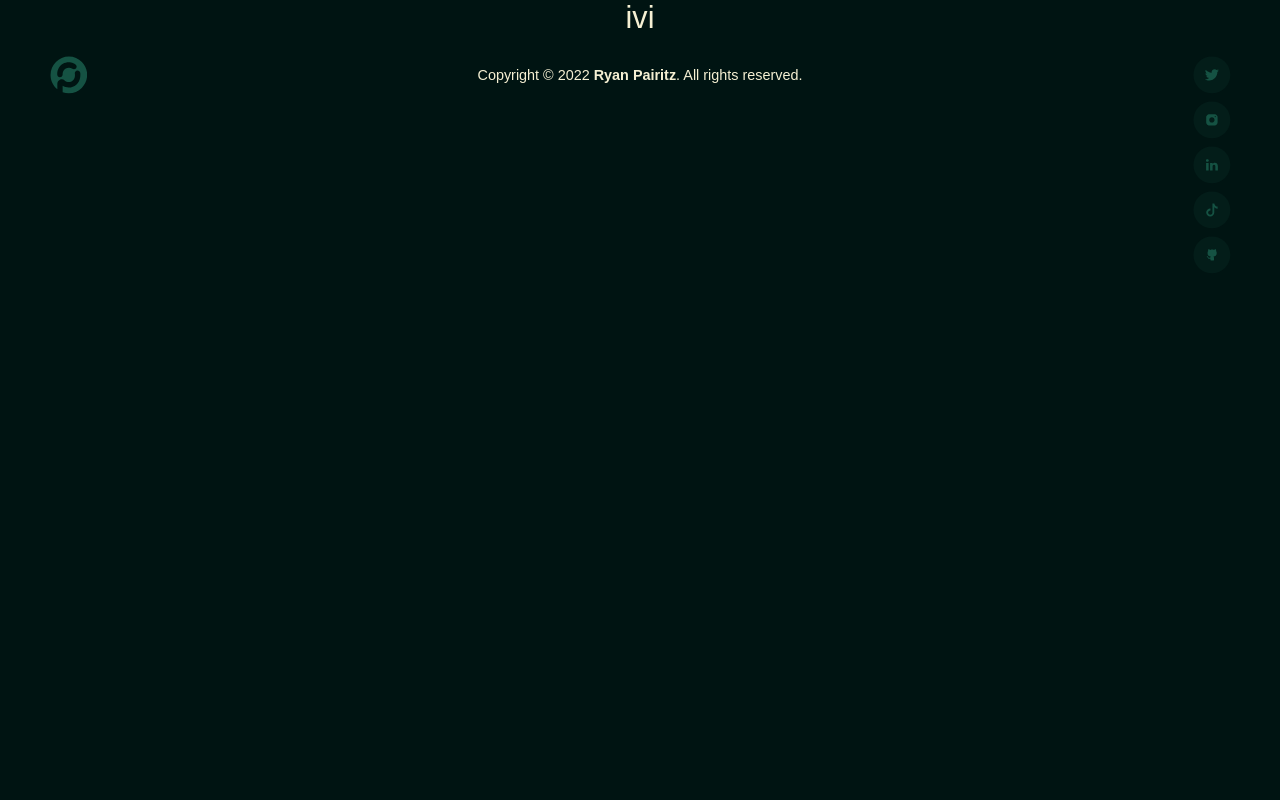
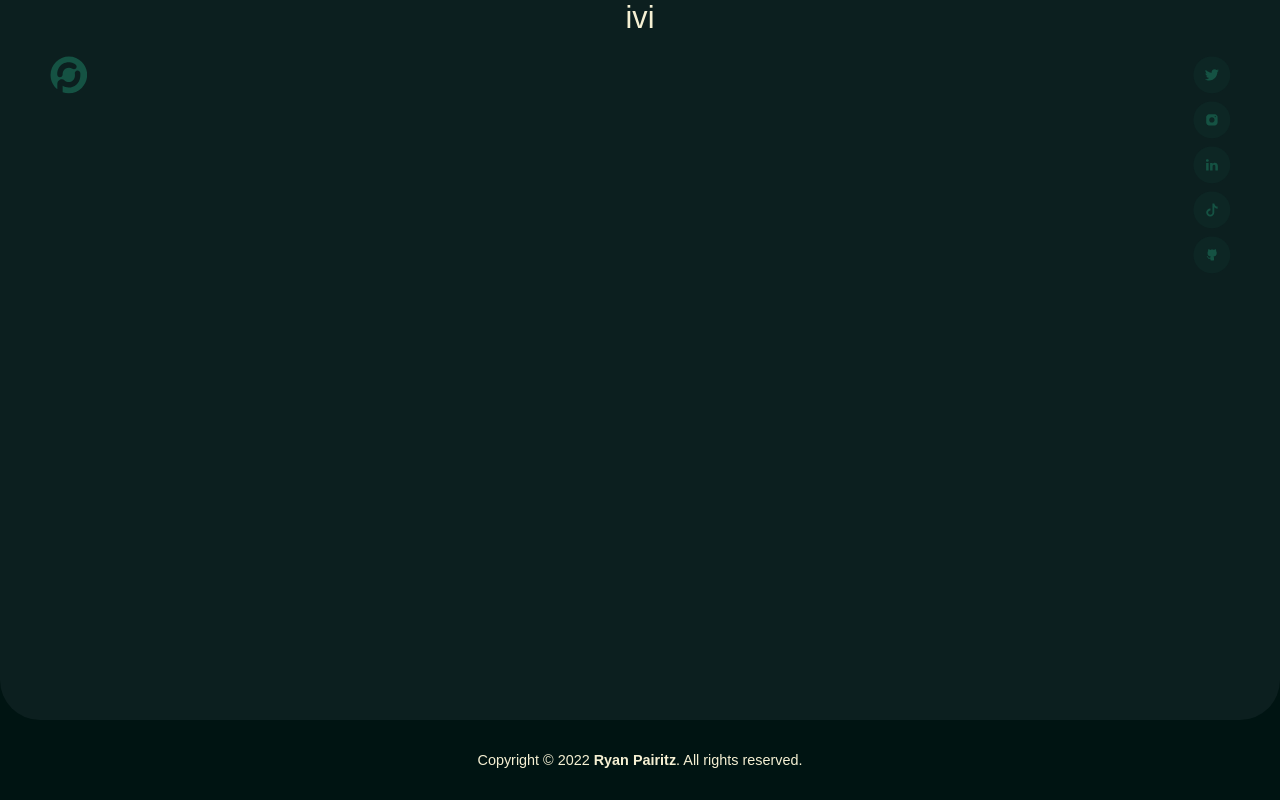
Before and after one commit to ryanpairitz/portfolio, a React (Create React App) app: page /project/0 in a window 1280 px wide. Built offline with nearby package versions, Linux system fonts and the light colour scheme; the HTML template or start-up script is replaced by a standard one; a web font is replaced by a local one.

Commit message:
update body color when theme changes

```diff
--- a/src/App.css
+++ b/src/App.css
@@ -2,6 +2,16 @@
   font-family: var(--primary-font);
   text-align: center;
   background-color: var(--forest);
+}
+
+.App {
+  /* position: relative; */
+  min-height: 100vh;
+}
+
+.App * {
+  box-sizing: border-box;
+
 }
 
 h1, h2, h3 {
@@ -140,6 +150,9 @@ nav {
 }
 
 .footer {
+  /* position: absolute; */
+  width: 100%;
+  bottom: 0;
   height: 2.618rem;
   display: flex;
   flex-direction: column;
@@ -225,7 +238,8 @@ nav {
 }
 
 .view-container {
-  min-height: 61.8vh;
+  /* min-height: 61.8vh; */
+  /* box-sizing: border-box; */
   padding: 1.618rem calc((152rem / 34) - 0.5rem) calc(144rem / 34);
   background: linear-gradient(var(--forest), var(--forest), var(--spruce));
   /* background: var(--spruce); */
@@ -238,7 +252,12 @@ nav {
   padding: 1.618rem calc(152rem / 34) 2.618rem;
 }
 
-/* .project-container {
+/* .content, .content > div {
   box-sizing: border-box;
 
 } */
+
+/* .projects-container {
+  box-sizing: border-box;
+
+} */
--- a/src/Components/Components.js
+++ b/src/Components/Components.js
@@ -10,7 +10,7 @@ import ProjectDetails from "./Home/Projects/ProjectDetails";
 import Projects from "./Home/Projects/Projects";
 import NotFound from "./NotFound";
 import Nav from "./Nav/Nav";
-import { useState } from "react";
+import { useLayoutEffect, useState } from "react";
 
 const initFilters = {
     frontenddev: false,
@@ -32,9 +32,13 @@ const Components = () => {
             // the associated filter will be set/unset
         })
     };
+    useLayoutEffect(() => {
+        document.body.style.backgroundColor = state?.theme.raisedNeutral ? state?.theme.raisedNeutral : "#001412";
+    },[state]);
+
     return (
         <div className="App" style={{
-            backgroundColor: state?.theme.neutral
+            backgroundColor: state?.theme.raisedNeutral
         }}>
             <Nav />
             <Routes>
--- a/src/Components/Home/Home.js
+++ b/src/Components/Home/Home.js
@@ -25,7 +25,7 @@ const Home = ({ filters, onClickHandler }) => {
     }, [filters]);
 
     return (
-        <div>
+        <div className="content">
             <div className={location.pathname === "/about" ? "header-wrapper" : undefined}>
                 <Header filters={filters} onClickHandler={onClickHandler} />
             </div>
--- a/src/Components/Home/Projects/ProjectDetails.js
+++ b/src/Components/Home/Projects/ProjectDetails.js
@@ -10,7 +10,9 @@ const ProjectDetails = () => {
     // console.log(project.title)
 
     return (
-        <div>
+        <div className="details-container" style={{
+            backgroundColor: project.theme.neutral
+        }}>
             {project.title}
         </div>
     );
--- a/src/Components/Home/Projects/Projects.css
+++ b/src/Components/Home/Projects/Projects.css
@@ -22,7 +22,6 @@
 .list > div > a {
     position: relative;
     display: block;
-    /* background-color: var(--spruce); */
     background-size: cover;
     background-position: center center;
     width: 100%;
@@ -36,11 +35,6 @@
     position: absolute;
     height: 100%;
     width: 100%;
-    /* display: block; */
-    /* top: 50%;
-    transform: translateY(-50%); */
-    /* display: contents; */
-    /* opacity: 0.382; */
 }
 .card-img > svg {
     display: block;
@@ -62,7 +56,6 @@
 }
 
 .card-content > .logo {
-    /* order: 1; */
     display: block;
     line-height: 0;
 }
@@ -83,13 +76,9 @@
 }
 
 .tags {
-    /* position: absolute;
-    bottom: 0;
-    left: 0; */
     list-style: none;
     display: flex;
     flex-flow: row-reverse wrap-reverse;
-    /* margin: 0.618rem; */
     font-size: calc(16rem / 34);
     gap: calc(8em / 16);
 }
@@ -101,3 +90,9 @@
     padding: calc(3em / 16) calc(8em / 16);
     border-radius: calc(10.5em / 16);
 }
+
+.details-container {
+    min-height: calc(100vh - (89rem / 34));
+    border-bottom-left-radius: calc(44.5rem / 34);
+    border-bottom-right-radius: calc(44.5rem / 34);
+}
--- a/src/index.css
+++ b/src/index.css
@@ -13,11 +13,14 @@
 html, body {
   font-size: 30.6px;
   color: var(--cool-neutral);
-  background-color: var(--forest);
   overflow-x: hidden;
   margin: 0;
   padding: 0;
   /* -webkit-tap-highlight-color: rgba(0,0,0,0.05); */
+}
+
+body {
+  background-color: var(--forest);
 }
 
 ul {
```
